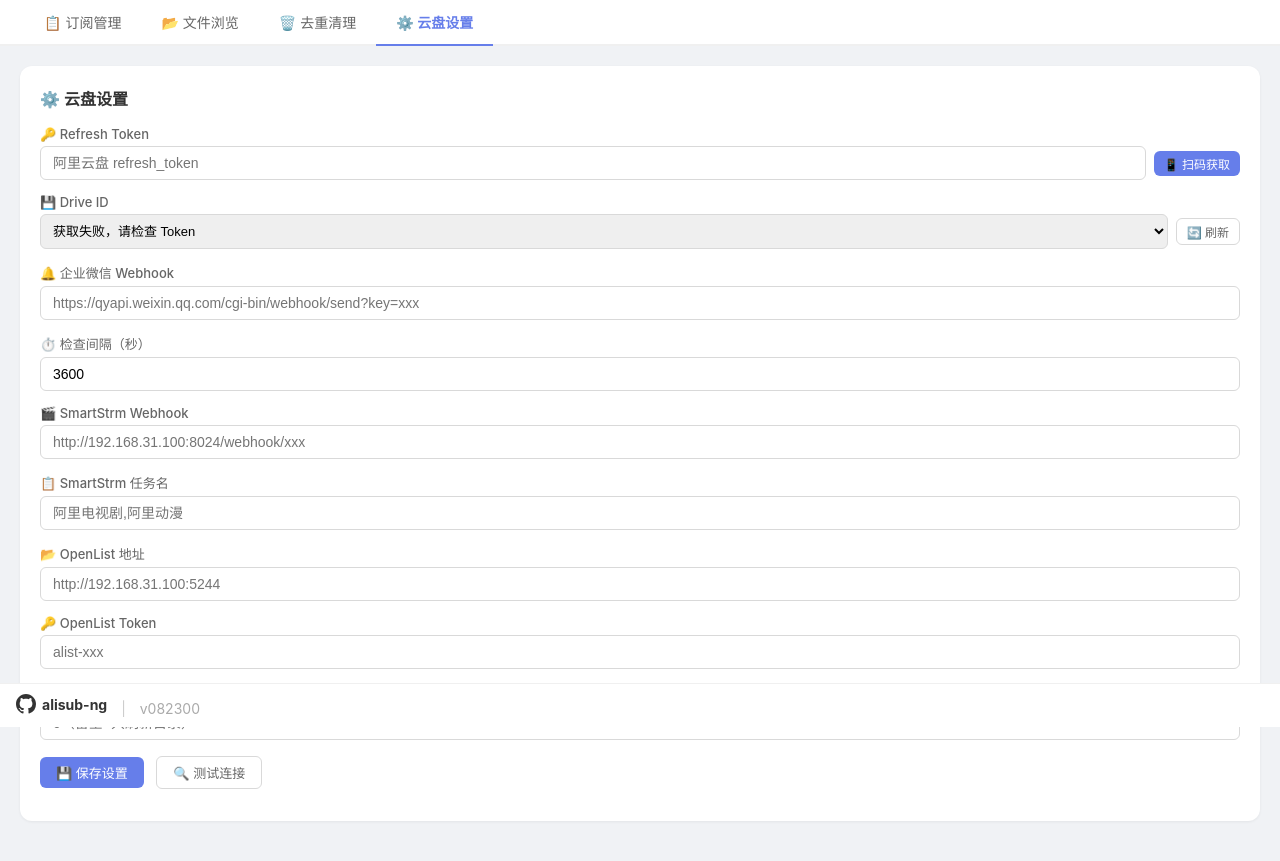
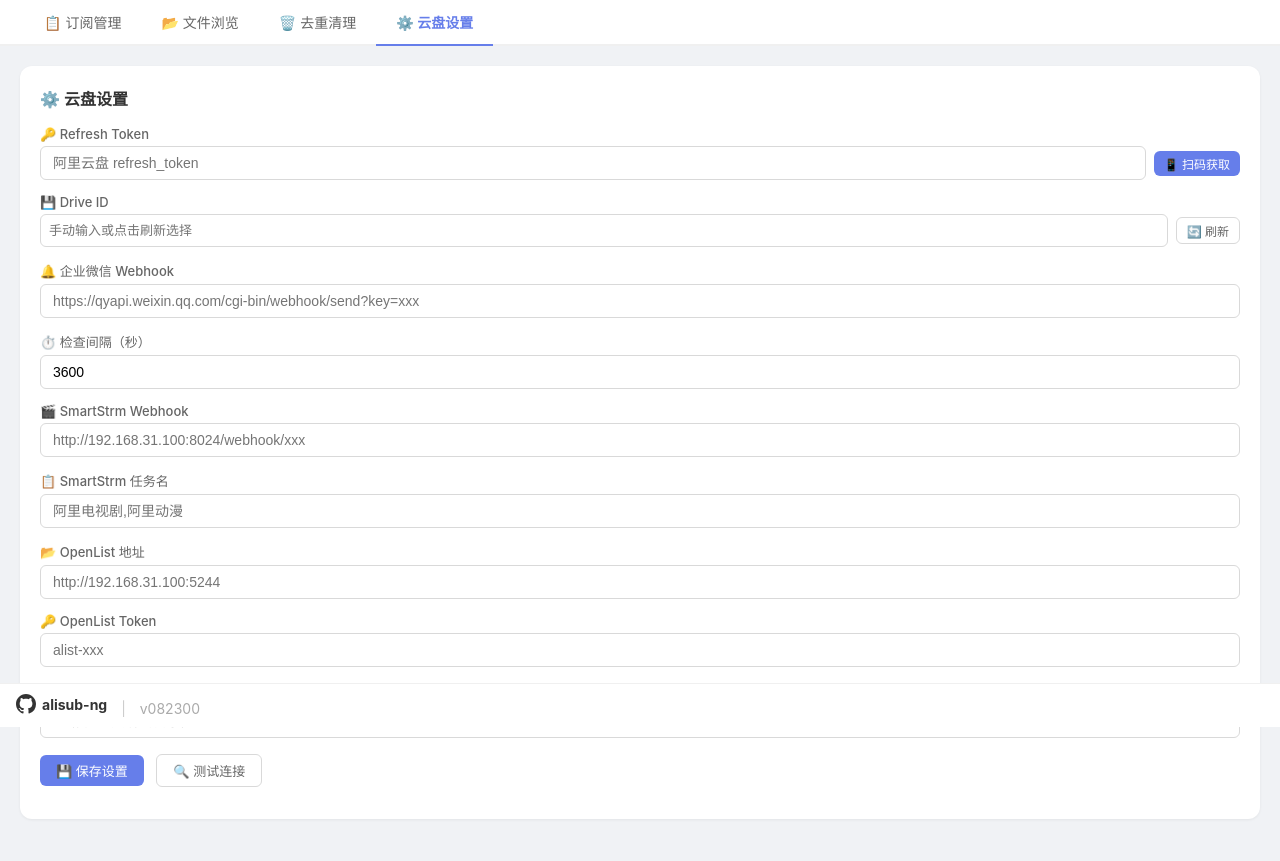
Before and after one commit to liwei9804/alisub-ng, a Flask app: page / in a window 1280 px wide, after a click on "⚙️ 云盘设置". Shown: the part 73-934 px from the top of the page. Run offline with Flask 3, Linux system fonts and the light colour scheme; the visitor is signed in with stand-in values (Sample User, id 1); data that the repository does not hold is empty; some libraries are stand-ins or nearby versions.

Commit message:
feat: Drive ID 改为可输入框，支持手动输入资源盘 ID

```diff
--- a/templates/index.html
+++ b/templates/index.html
@@ -144,12 +144,11 @@ tr:hover{background:#f9f9ff}
       </div>
       <div class="form-group"><label>💾 Drive ID</label>
         <div style="display:flex;gap:8px;align-items:center">
-          <select id="cfgDriveId" style="flex:1;padding:8px;border:1px solid #d9d9d9;border-radius:6px;font-size:13px">
-            <option value="">请先填写 Token 并测试连接</option>
-          </select>
+          <input type="text" id="cfgDriveId" list="driveList" style="flex:1;padding:8px;border:1px solid #d9d9d9;border-radius:6px;font-size:13px" placeholder="手动输入或点击刷新选择">
+          <datalist id="driveList"></datalist>
           <button class="btn btn-outline btn-sm" onclick="loadDrives()">🔄 刷新</button>
         </div>
-        <div id="driveInfo" style="font-size:12px;color:#999;margin-top:4px"></div>
+        <div id="driveInfo" style="font-size:12px;color:#999;margin-top:4px">填入 Token 后点刷新获取云盘列表，或手动输入资源盘 Drive ID</div>
       </div>
       <div class="form-group"><label>🔔 企业微信 Webhook</label><input type="text" id="cfgWebhook" placeholder="https://qyapi.weixin.qq.com/cgi-bin/webhook/send?key=xxx"></div>
       <div class="form-group"><label>⏱️ 检查间隔（秒）</label><input type="number" id="cfgInterval" placeholder="3600"></div>
@@ -543,8 +542,9 @@ function loadSettings(){
 
 function loadDrives(selectedId){
   fetch('/api/drives').then(function(r){return r.json();}).then(function(d){
-    var sel=document.getElementById('cfgDriveId');
-    sel.innerHTML='';
+    var dl=document.getElementById('driveList');
+    var inp=document.getElementById('cfgDriveId');
+    dl.innerHTML='';
     if(d.code===0&&d.data.length){
       d.data.forEach(function(drive){
         var opt=document.createElement('option');
@@ -554,12 +554,12 @@ function loadDrives(selectedId){
         var usedStr=used>=1?used.toFixed(2)+' TB':(drive.used_size/1073741824).toFixed(2)+' GB';
         var totalStr=total>=1?total.toFixed(2)+' TB':(drive.total_size/1073741824).toFixed(2)+' GB';
         opt.textContent=drive.drive_name+' ('+drive.drive_id+') - '+usedStr+' / '+totalStr;
-        if(drive.drive_id===selectedId) opt.selected=true;
-        sel.appendChild(opt);
+        dl.appendChild(opt);
+        if(drive.drive_id===selectedId) inp.value=drive.drive_id;
       });
-      document.getElementById('driveInfo').textContent='选择要使用的云盘，备份盘用于备份，资源盘用于存储影视';
+      document.getElementById('driveInfo').textContent='选择要使用的云盘，或手动输入资源盘 Drive ID';
     } else {
-      sel.innerHTML='<option value="">获取失败，请检查 Token</option>';
+      dl.innerHTML='<option value="">获取失败，请检查 Token</option>';
       document.getElementById('driveInfo').textContent='';
     }
   }).catch(function(){
```
